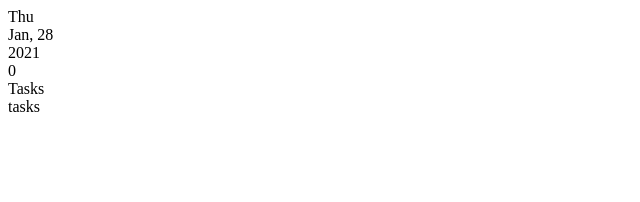
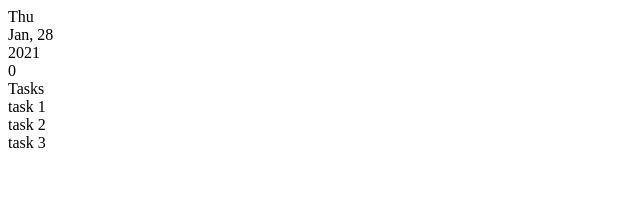
Before and after one commit to ryuuohlee/Creative-Softwares-Challenge, a React (Create React App) app in the folder to-do/: page / in a window 1280 px wide. Shown: the top 202 px of the page, without its empty margins (0-640 px from the left). Built offline with nearby package versions, Linux system fonts and the light colour scheme.

Commit message:
Feature: task cards created

```diff
--- /dev/null
+++ b/to-do/src/components/Task/Task.js
@@ -0,0 +1,18 @@
+import React from 'react';
+
+
+const Task = (props) => {
+  console.log(props)
+  const { date, priority, status, task } = props;
+    return (
+      <div className="Tasks">
+        <div className="classState">
+        </div>
+        <div className="classLabel">
+          {task}
+        </div>
+      </div>
+    );
+}
+
+export default Task;
--- a/to-do/src/components/TaskList/TaskList.js
+++ b/to-do/src/components/TaskList/TaskList.js
@@ -1,11 +1,21 @@
 import React from 'react';
+import Task from '../Task/Task.js';
 
 
 const TaskList = (props) => {
   console.log(props)
+  const { tasks } = props;
     return (
-      <div className="openTasks">
-        tasks
+      <div className="list">
+        {tasks.map(task => {
+          return <Task
+                    date={task.date}
+                    priority={task.priority}
+                    status={task.status}
+                    task={task.task}
+                    key={task.task} />
+                  })
+        }
       </div>
     );
 }
--- a/to-do/src/container/App/App.js
+++ b/to-do/src/container/App/App.js
@@ -9,6 +9,7 @@ const App = () => {
   const dateParse = date.toString().split(' ');
   const [openTasks, setOpenTasks] = useState(0)
   const [taskList, setTasks] = useState([{task:'task 1', priority:'Low', date:'Nov 7th, 2020', status: false}, {task:'task 2', priority:'Medium', date:'Nov 8th, 2020', status: false}, {task:'task 3', priority:'high', date:'Nov 9th, 2020', status: true}])
+  const [view, setView] = useState('Pending');
 
   console.log(dateParse)
 
```
Also changed, not shown: 1 other file (tests, documents, lock files or other folders).
